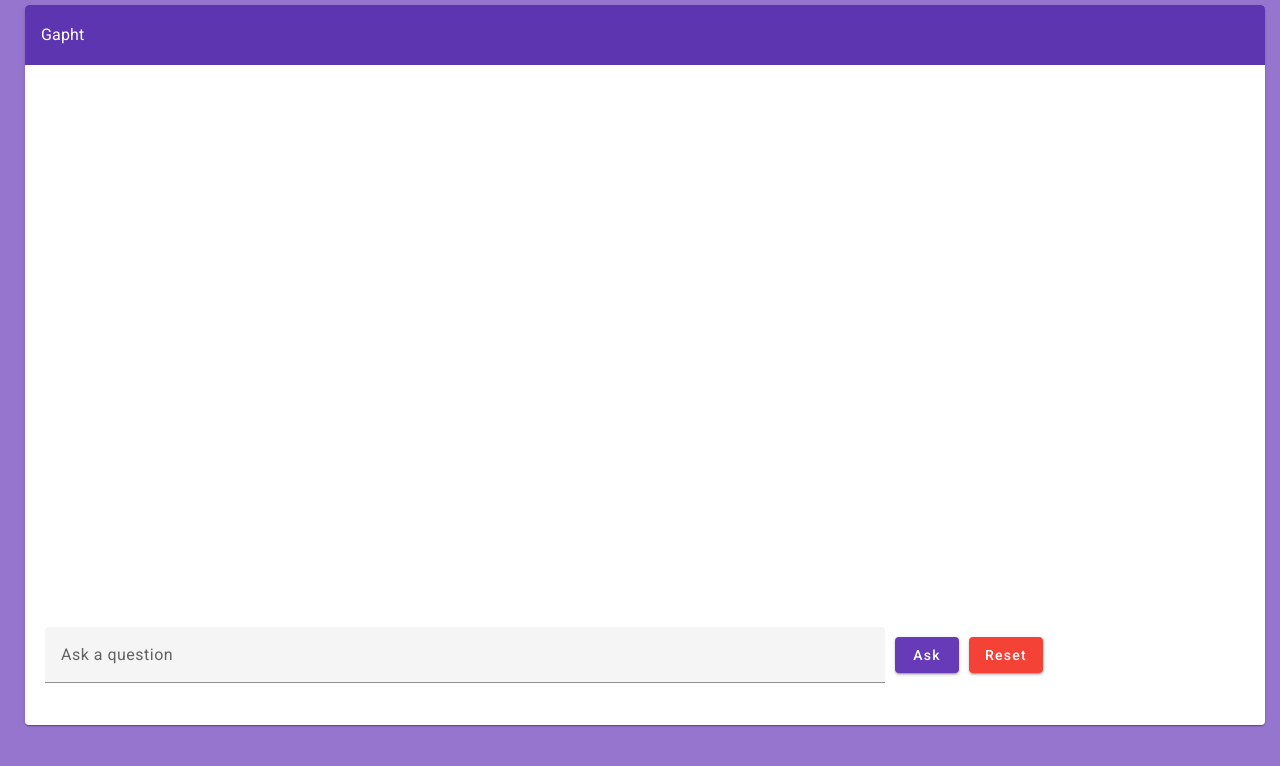
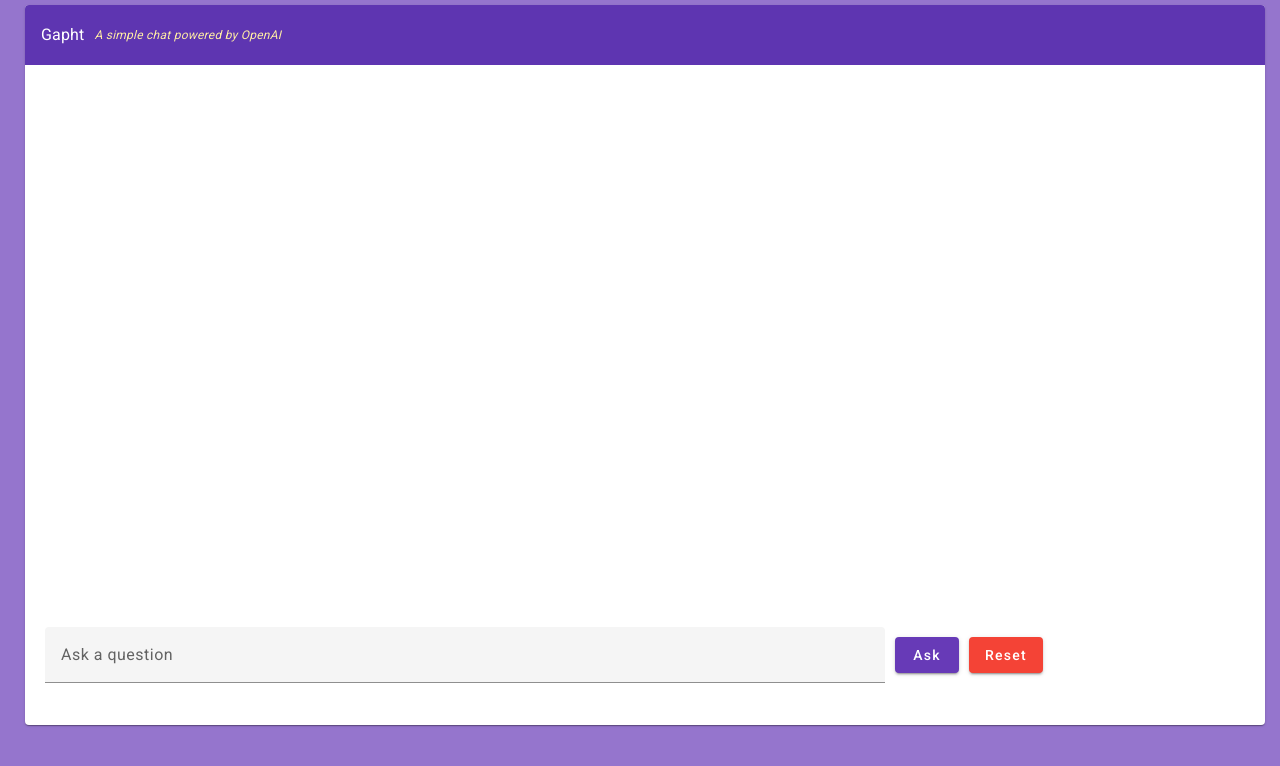
Before and after one commit to dgillette25/gapht-frontend, an Angular app: page / in a window 1280 px wide. Shown: the top 766 px of the page. Built offline with nearby package versions, Linux system fonts and the light colour scheme.

Commit message:
Subheader and removing modules I don't need

```diff
--- a/src/app/app.module.ts
+++ b/src/app/app.module.ts
@@ -6,9 +6,7 @@ import { AppComponent } from './app.component';
 import { ConversationComponent } from './conversation/conversation.component';
 import { BrowserAnimationsModule } from '@angular/platform-browser/animations';
 import { MatInputModule } from '@angular/material/input';
-import { MatGridListModule } from '@angular/material/grid-list';
 import { MatButtonModule } from '@angular/material/button';
-import { MatDividerModule } from '@angular/material/divider';
 import { MatCardModule } from '@angular/material/card';
 import { FormsModule, ReactiveFormsModule } from '@angular/forms';
 import {MatProgressSpinnerModule} from '@angular/material/progress-spinner';
@@ -25,10 +23,8 @@ import {MatProgressSpinnerModule} from '@angular/material/progress-spinner';
     FormsModule,
     ReactiveFormsModule,
     MatInputModule,
-    MatGridListModule,
     MatCardModule,
     MatProgressSpinnerModule,
-    MatDividerModule,
     MatButtonModule
   ],
   providers: [],
--- a/src/app/conversation/conversation.component.html
+++ b/src/app/conversation/conversation.component.html
@@ -4,6 +4,7 @@
       <mat-card class="chatCard">
         <mat-card-header class="chatCardHeader">
           <h3>Gapht</h3>
+          <p class="subheader">A simple chat powered by OpenAI</p>
         </mat-card-header>
         <mat-card-content class="chatCardContent">
           <p [innerHTML]="conversation.conversation"></p>
--- a/src/styles.scss
+++ b/src/styles.scss
@@ -4,6 +4,15 @@ html, body { height: 100%; }
 body { margin: 0; font-family: Roboto, "Helvetica Neue", sans-serif; }
 
 .main {
+}
+
+.subheader {
+    font-size: 12px;
+    font-style: italic;
+    padding-top: 4px;
+    padding-left: 10px;
+    color: #ffeca4;
+
 }
 
 .chatCard {
```
